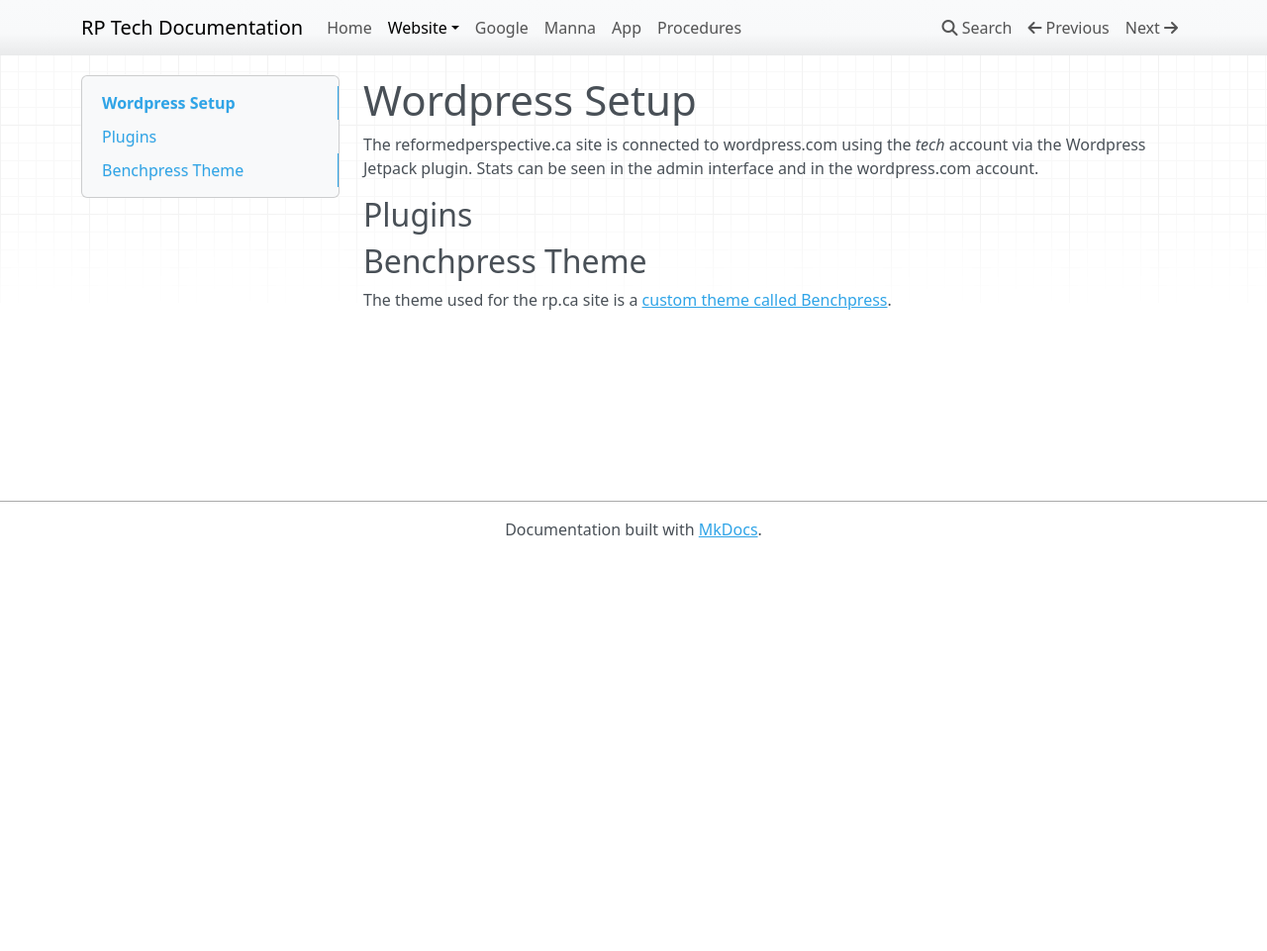
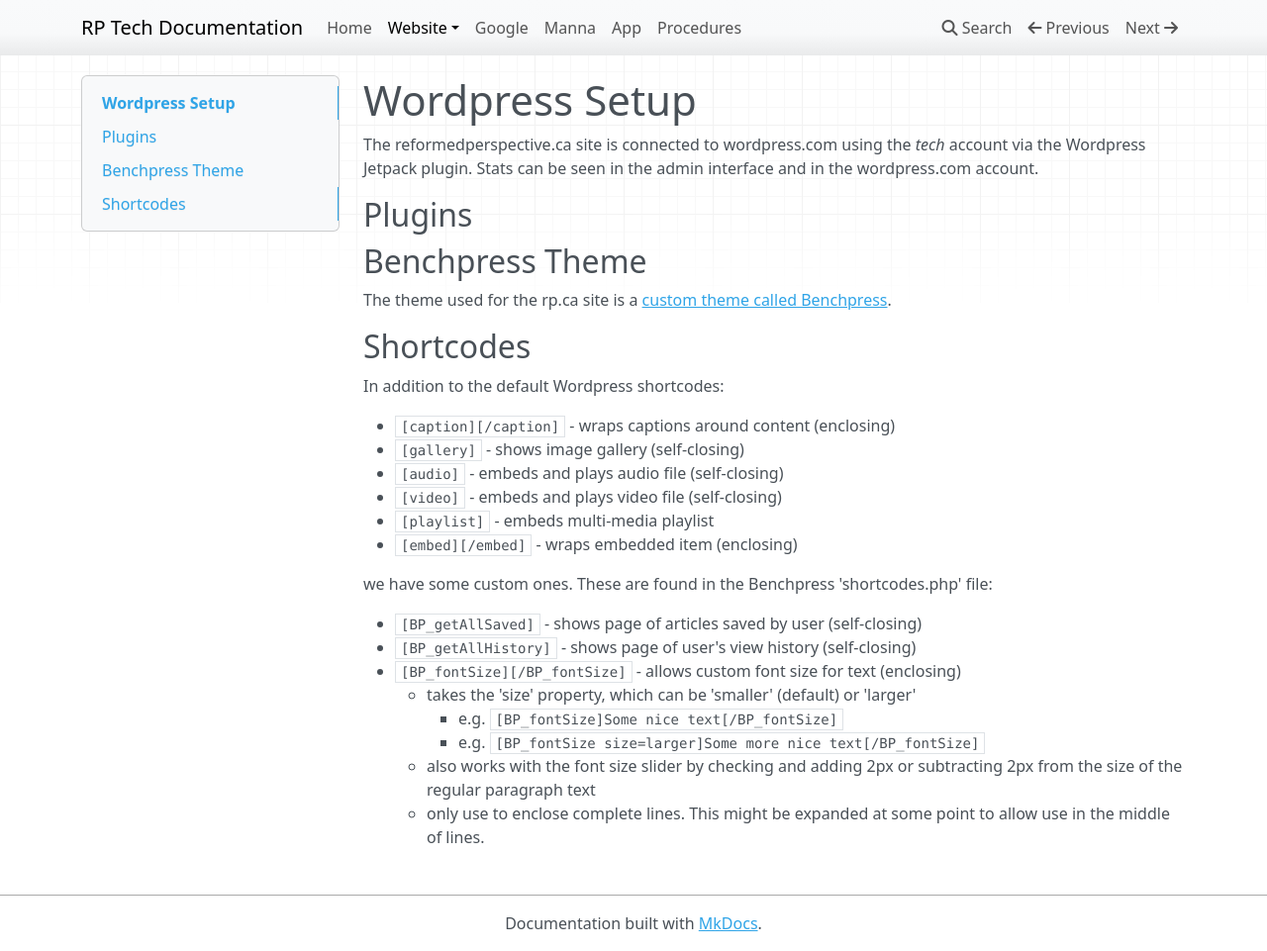
Before and after one commit to ReformedPerspective/rpdocs, an MkDocs documentation site: the page built from docs/website/wordpress.md, in a window 1280 px wide and 961 px high. Shown: the whole window at 99% size. Built offline with MkDocs 1.6.1, drawn with Linux system fonts in a browser that asks for light colours; nearby versions of some CDN libraries.

Commit message:
Add info about shortcodes

```diff
--- a/docs/website/wordpress.md
+++ b/docs/website/wordpress.md
@@ -8,3 +8,25 @@ The reformedperspective.ca site is connected to wordpress.com using the *tech* a
 ## Benchpress Theme
 
 The theme used for the rp.ca site is a [custom theme called Benchpress](benchpress.md).
+
+## Shortcodes
+
+In addition to the default Wordpress shortcodes:
+
+- `[caption][/caption]` - wraps captions around content (enclosing)
+- `[gallery]` - shows image gallery (self-closing)
+- `[audio]` - embeds and plays audio file (self-closing)
+- `[video]` - embeds and plays video file (self-closing)
+- `[playlist]` - embeds multi-media playlist
+- `[embed][/embed]` - wraps embedded item (enclosing)
+
+we have some custom ones. These are found in the Benchpress 'shortcodes.php' file:
+
+- `[BP_getAllSaved]` - shows page of articles saved by user (self-closing)
+- `[BP_getAllHistory]` - shows page of user's view history (self-closing)
+- `[BP_fontSize][/BP_fontSize]` - allows custom font size for text (enclosing)
+    - takes the 'size' property, which can be 'smaller' (default) or 'larger'
+        - e.g. `[BP_fontSize]Some nice text[/BP_fontSize]`
+        - e.g. `[BP_fontSize size=larger]Some more nice text[/BP_fontSize]`
+    - also works with the font size slider by checking and adding 2px or subtracting 2px from the size of the regular paragraph text
+    - only use to enclose complete lines. This might be expanded at some point to allow use in the middle of lines.
```
